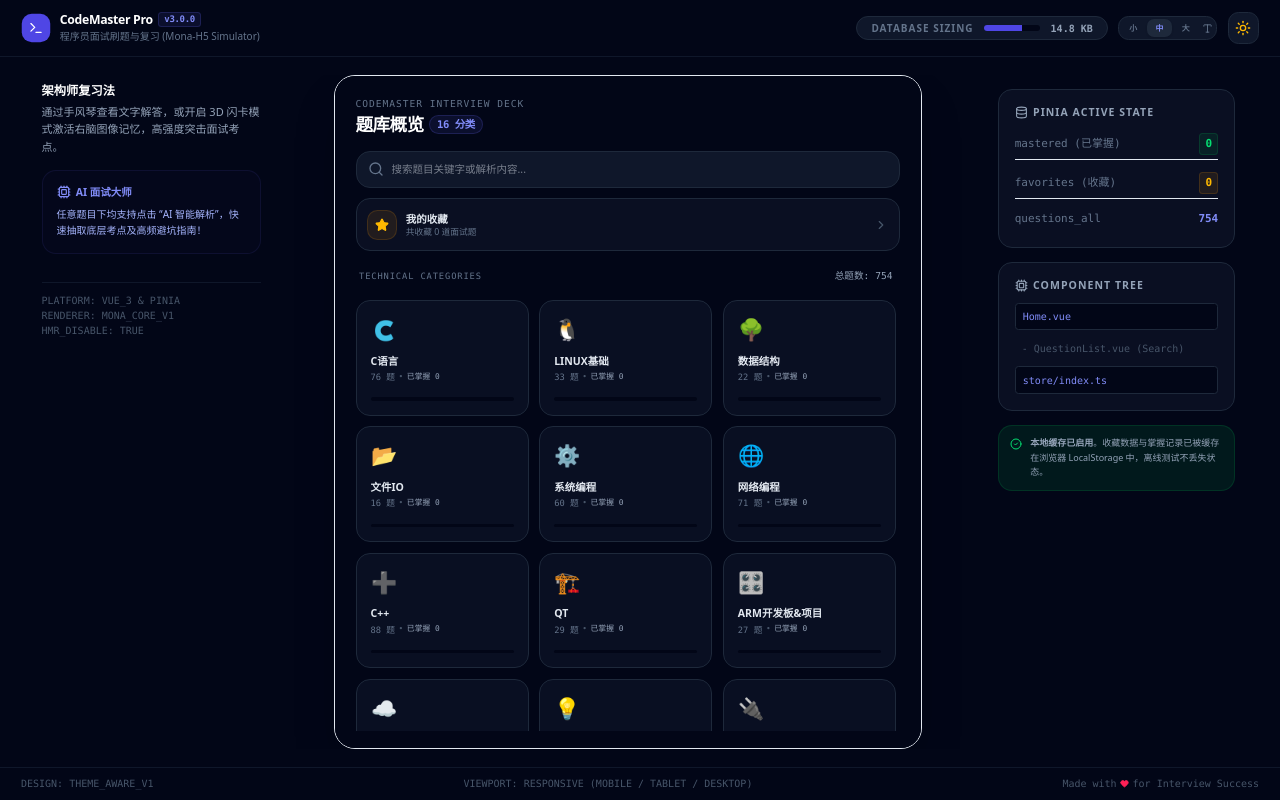
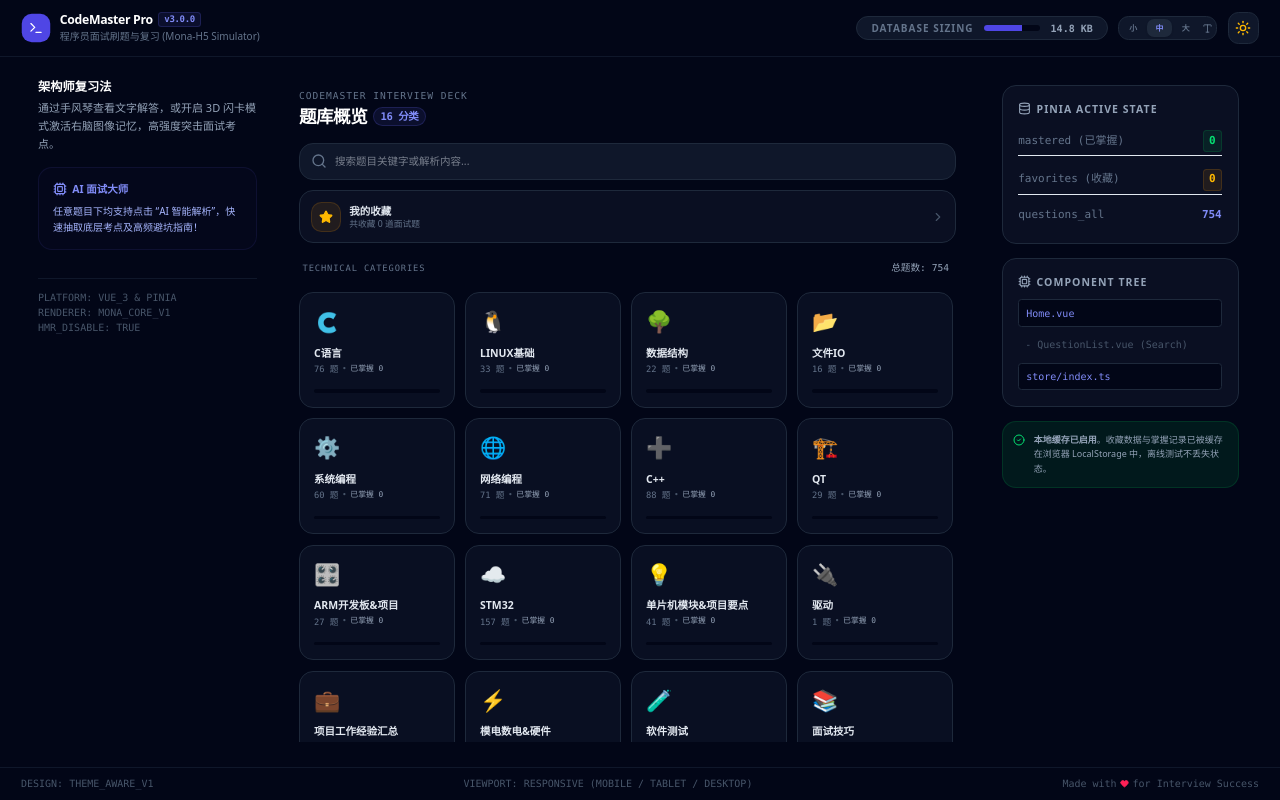
Before and after one commit to Luo2201657708/gemini-interview, a Vue app: page / in a window 1280 px wide. Built offline with nearby package versions, Linux system fonts and the light colour scheme.

Commit message:
🐞 fix: 优化大屏幕的分辨率的屏幕布局

```diff
--- a/src/App.vue
+++ b/src/App.vue
@@ -50,8 +50,8 @@ const activeComponentStack = computed(() => {
 <template>
   <div class="h-screen w-screen bg-app text-app font-sans flex flex-col overflow-hidden">
 
-    <!-- DESKTOP HEADER -->
-    <div class="hidden lg:flex w-full bg-app border-b border-app-subtle py-3.5 px-6 shrink-0 justify-between items-center">
+    <!-- TABLET / DESKTOP HEADER -->
+    <div class="hidden md:flex w-full bg-app border-b border-app-subtle py-3.5 px-6 shrink-0 justify-between items-center">
       <div class="flex items-center gap-2.5">
         <div class="bg-app-accent-solid text-white p-2 rounded-xl scale-95 flex items-center justify-center">
           <Terminal :size="16" />
@@ -80,13 +80,13 @@ const activeComponentStack = computed(() => {
     <!-- MOBILE: toggles on home (category page has its own toolbar) -->
     <div
       v-if="currentCategoryName === null"
-      class="lg:hidden fixed top-3 right-3 z-50 flex items-center gap-2"
+      class="md:hidden fixed top-3 right-3 z-50 flex items-center gap-2"
     >
       <TextScaleToggle />
       <ThemeToggle />
     </div>
 
-    <div class="flex-1 w-full max-w-[90rem] mx-auto flex lg:flex-row flex-col justify-stretch items-stretch min-h-0 overflow-hidden md:p-4 lg:gap-5 lg:px-6 lg:py-5">
+    <div class="flex-1 w-full max-w-[90rem] mx-auto flex lg:flex-row flex-col justify-stretch items-stretch min-h-0 overflow-hidden md:px-3 md:py-2 lg:gap-4 lg:px-5 lg:py-4">
 
       <div class="hidden xl:flex xl:w-[240px] 2xl:w-[260px] flex-col gap-4 p-3 shrink-0 text-left self-start justify-start select-none pt-2">
         <div class="space-y-1">
@@ -113,9 +113,9 @@ const activeComponentStack = computed(() => {
         </div>
       </div>
 
-      <div class="flex-1 w-full min-w-0 flex justify-center items-stretch overflow-hidden h-full min-h-0">
-        <div class="app-shell relative w-full h-[100dvh] md:h-full md:max-h-[100dvh] md:min-h-0 bg-app flex flex-col overflow-hidden md:max-w-2xl md:mx-auto md:rounded-3xl md:border md:border-app md:shadow-2xl lg:mx-0 lg:max-w-xl xl:max-w-2xl lg:w-full lg:max-h-[min(100dvh,52rem)]">
-          <div class="phone-shell-inner flex-1 flex flex-col p-4 pt-4 md:p-5 md:pt-5 lg:p-6 lg:pt-6 bg-app h-full overflow-hidden min-h-0">
+      <div class="flex-1 w-full min-w-0 flex items-stretch overflow-hidden h-full min-h-0">
+        <div class="app-main relative w-full h-[100dvh] md:h-full md:min-h-0 bg-app flex flex-col overflow-hidden">
+          <div class="app-main-inner flex-1 flex flex-col p-4 pt-4 md:p-4 md:pt-4 lg:p-5 lg:pt-5 bg-app h-full overflow-hidden min-h-0">
             <KeepAlive>
               <HomeView
                 v-if="currentCategoryName === null"
@@ -191,7 +191,7 @@ const activeComponentStack = computed(() => {
 
     </div>
 
-    <div class="hidden lg:flex w-full bg-app border-t border-app-subtle py-2.5 px-6 shrink-0 justify-between items-center text-[10px] text-app-faint font-mono">
+    <div class="hidden md:flex w-full bg-app border-t border-app-subtle py-2.5 px-6 shrink-0 justify-between items-center text-[10px] text-app-faint font-mono">
       <div>DESIGN: THEME_AWARE_V1</div>
       <div>VIEWPORT: RESPONSIVE (MOBILE / TABLET / DESKTOP)</div>
       <div class="flex items-center gap-1">
--- a/src/components/Flashcard.vue
+++ b/src/components/Flashcard.vue
@@ -288,7 +288,7 @@ function getLevelBadgeClass(level: string) {
 
 <template>
   <div class="flex flex-col h-full min-h-0 justify-between gap-2 sm:gap-3 md:gap-3">
-    <div v-if="currentQuestion" class="flashcard-stage flex-1 min-h-0 w-full flex flex-col items-center justify-center md:items-stretch px-0.5 py-1 md:py-2 overflow-hidden">
+    <div v-if="currentQuestion" class="flashcard-stage flex-1 min-h-0 w-full flex flex-col items-center justify-center md:justify-stretch px-0.5 py-1 md:py-1 overflow-hidden">
       <div
         class="flashcard-card perspective-1000 cursor-pointer select-none touch-pan-y"
         :class="cardMotionClass"
--- a/src/components/QuestionList.vue
+++ b/src/components/QuestionList.vue
@@ -57,7 +57,7 @@ function getLevelBadgeClass(level: string) {
 </script>
 
 <template>
-  <div class="space-y-3 pb-8">
+  <div class="space-y-3 pb-8 xl:grid xl:grid-cols-2 xl:gap-4 xl:space-y-0">
     <div
       v-for="q in questions"
       :key="q.id"
--- a/src/index.css
+++ b/src/index.css
@@ -236,17 +236,22 @@ html {
 }
 
 @media (min-width: 768px) {
+  .flashcard-stage {
+    align-items: stretch;
+  }
+
   .flashcard-card {
-    width: min(100%, 26rem);
+    width: min(100%, 32rem);
     height: auto;
-    max-height: min(100%, 34rem);
+    max-height: min(100%, 38rem);
+    margin-inline: auto;
   }
 }
 
 @media (min-width: 1024px) {
   .flashcard-card {
-    width: min(100%, 22rem);
-    max-height: min(100%, 32rem);
+    width: min(100%, 36rem);
+    max-height: min(100%, 40rem);
   }
 }
 
@@ -257,13 +262,13 @@ html {
   }
 }
 
-.phone-shell-inner {
+.app-main-inner {
   padding-bottom: max(1rem, env(safe-area-inset-bottom, 0px));
 }
 
 @media (min-width: 768px) {
-  .phone-shell-inner {
-    padding-bottom: max(1.25rem, env(safe-area-inset-bottom, 0px));
+  .app-main-inner {
+    padding-bottom: max(0.75rem, env(safe-area-inset-bottom, 0px));
   }
 }
 
--- a/src/views/Home.vue
+++ b/src/views/Home.vue
@@ -58,7 +58,7 @@ const totalQuestionsCount = computed(() => {
 
 <template>
   <div class="flex-1 flex flex-col h-full overflow-hidden">
-    <div class="mb-4 pr-24 lg:pr-0">
+    <div class="mb-4 pr-24 md:pr-0">
       <p class="text-app-sm-cap font-mono text-app-muted uppercase tracking-widest">
         CodeMaster Interview Deck
       </p>
@@ -135,7 +135,7 @@ const totalQuestionsCount = computed(() => {
           <span class="text-app-sm-cap text-app-secondary font-mono">总题数: {{ totalQuestionsCount }}</span>
         </div>
 
-        <div class="grid grid-cols-2 md:grid-cols-3 lg:grid-cols-2 xl:grid-cols-3 gap-3 pb-8">
+        <div class="grid grid-cols-2 md:grid-cols-3 lg:grid-cols-3 xl:grid-cols-4 gap-3 pb-8">
           <div
             v-for="cat in store.questionBank"
             :key="cat.category"
```
